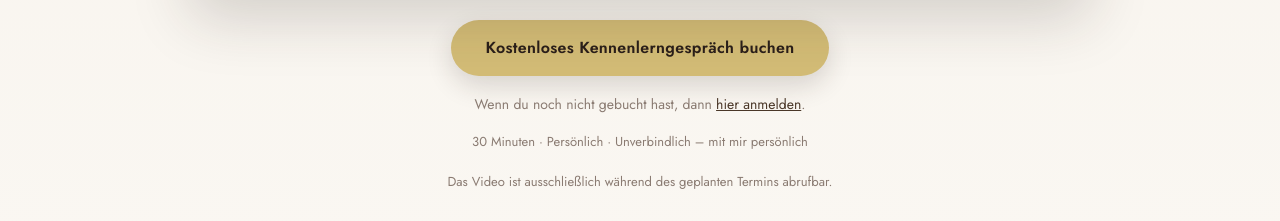
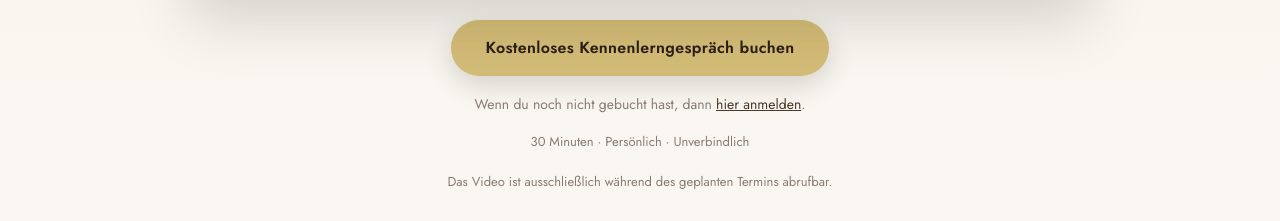
Before and after one commit to enkrateiaai/kyt_seo, a Next.js app: page /webinar in a window 1280 px wide. Shown: the part 940-1161 px from the top of the page. Built offline with nearby package versions, Linux system fonts and the light colour scheme; no server answers.

Commit message:
fix(webinar): redundante Hinweiszeile entfernen und Footer-Text straffen

```diff
--- a/app/webinar/SoulPathPage.tsx
+++ b/app/webinar/SoulPathPage.tsx
@@ -339,7 +339,7 @@ export default async function SoulPathPage({ slotId }: { slotId?: string }) {
             .
           </p>
           <p style={{ color: '#B9A995', fontSize: 14, margin: '16px 0 0', lineHeight: 1.7 }}>
-            30 Minuten · Persönlich · Unverbindlich – mit mir persönlich
+            30 Minuten · Persönlich · Unverbindlich
           </p>
         </div>
       </section>
--- a/app/webinar/SoulPathVideo.tsx
+++ b/app/webinar/SoulPathVideo.tsx
@@ -222,10 +222,6 @@ export default function SoulPathVideo({
                 ) : null}
               </span>
             ) : null}
-            <span className="kyt-webinar-notice-text" style={{ opacity: 0.72, maxWidth: 440 }}>
-              Das Video wird erst zum geplanten Termin freigeschaltet und ist danach nur noch
-              während der Laufzeit abrufbar.
-            </span>
           </div>
         ) : phase === 'after' ? (
           /* ── Beendet ── */
@@ -321,7 +317,7 @@ export default function SoulPathVideo({
           .
         </p>
         <p style={{ color: C.muted, fontSize: 13, margin: '14px 0 0', lineHeight: 1.7 }}>
-          30 Minuten · Persönlich · Unverbindlich – mit mir persönlich
+          30 Minuten · Persönlich · Unverbindlich
         </p>
       </div>
     </div>
```
